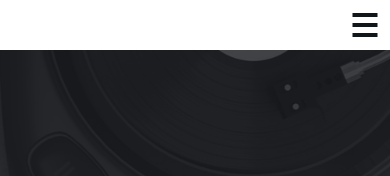
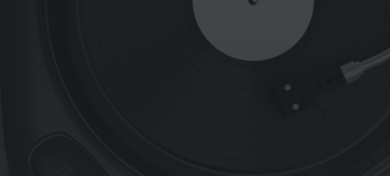
Before and after one commit to chrisatwellfleet/chrisatwellfleet.github.io, a plain HTML site: page index.html in a window 390 px wide. Shown: the top 176 px of the page. Drawn offline with Linux system fonts and the light colour scheme.

Commit message:
add remove menu in mobile view

```diff
--- a/index.html
+++ b/index.html
@@ -45,32 +45,6 @@
 		</div>
 		<!-- /Background Image -->
 
-		<!-- Nav -->
-		<nav id="nav" class="navbar nav-transparent">
-			<div class="container">
-
-				<div class="navbar-header">
-					<!-- Logo -->
-					<!-- <div class="navbar-brand">
-						<a href="index.html">
-							<img class="logo" src="img/logo.jpg" alt="logo">
-							<img class="logo-alt" src="img/logo.jpg" alt="logo">
-						</a>
-					</div> -->
-					<!-- /Logo -->
-
-					<!-- Collapse nav button -->
-					<div class="nav-collapse">
-						<span></span>
-					</div>
-					<!-- /Collapse nav button -->
-				</div>
-				<!-- /Main navigation -->
-
-			</div>
-		</nav>
-		<!-- /Nav -->
-
 		<!-- home wrapper -->
 		<div class="home-wrapper">
 			<div class="container">
```
